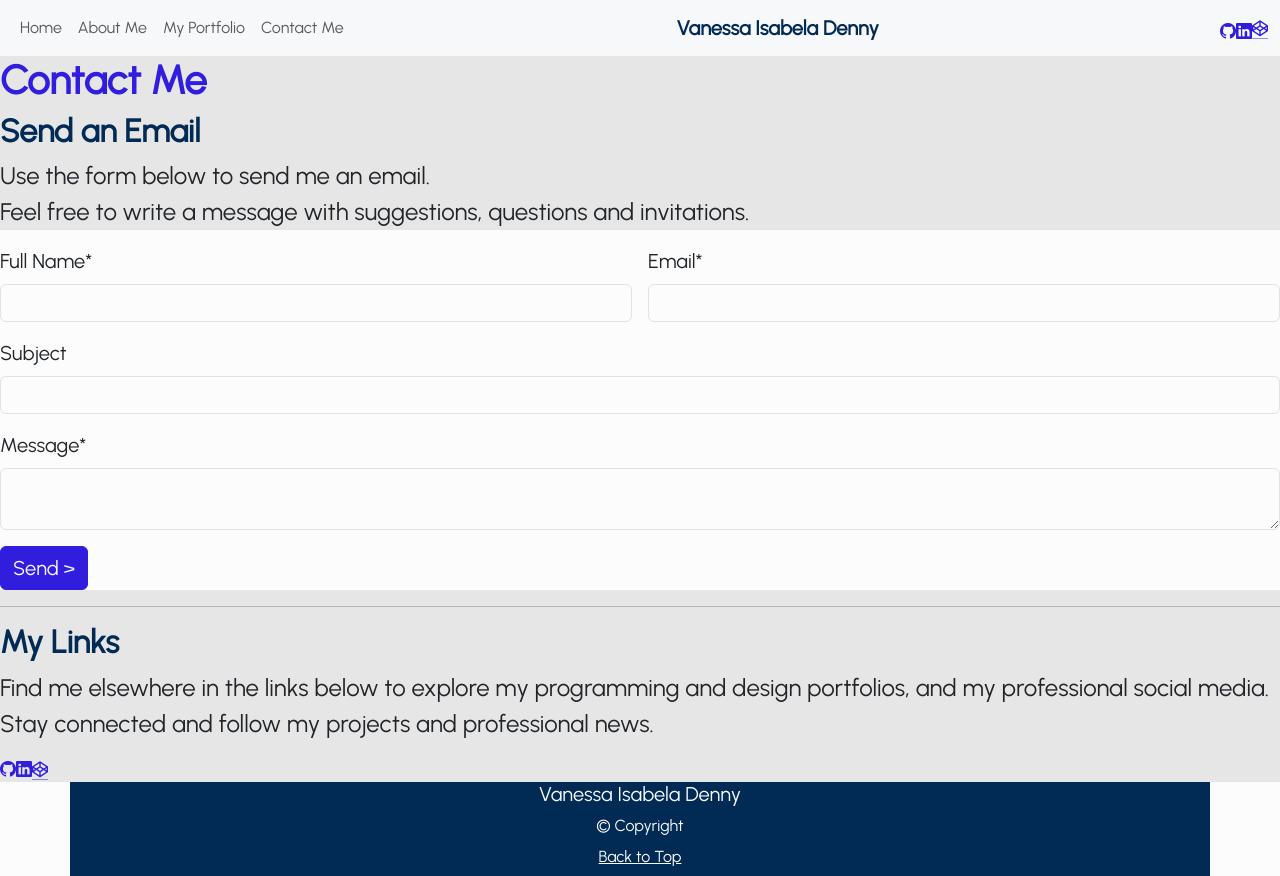
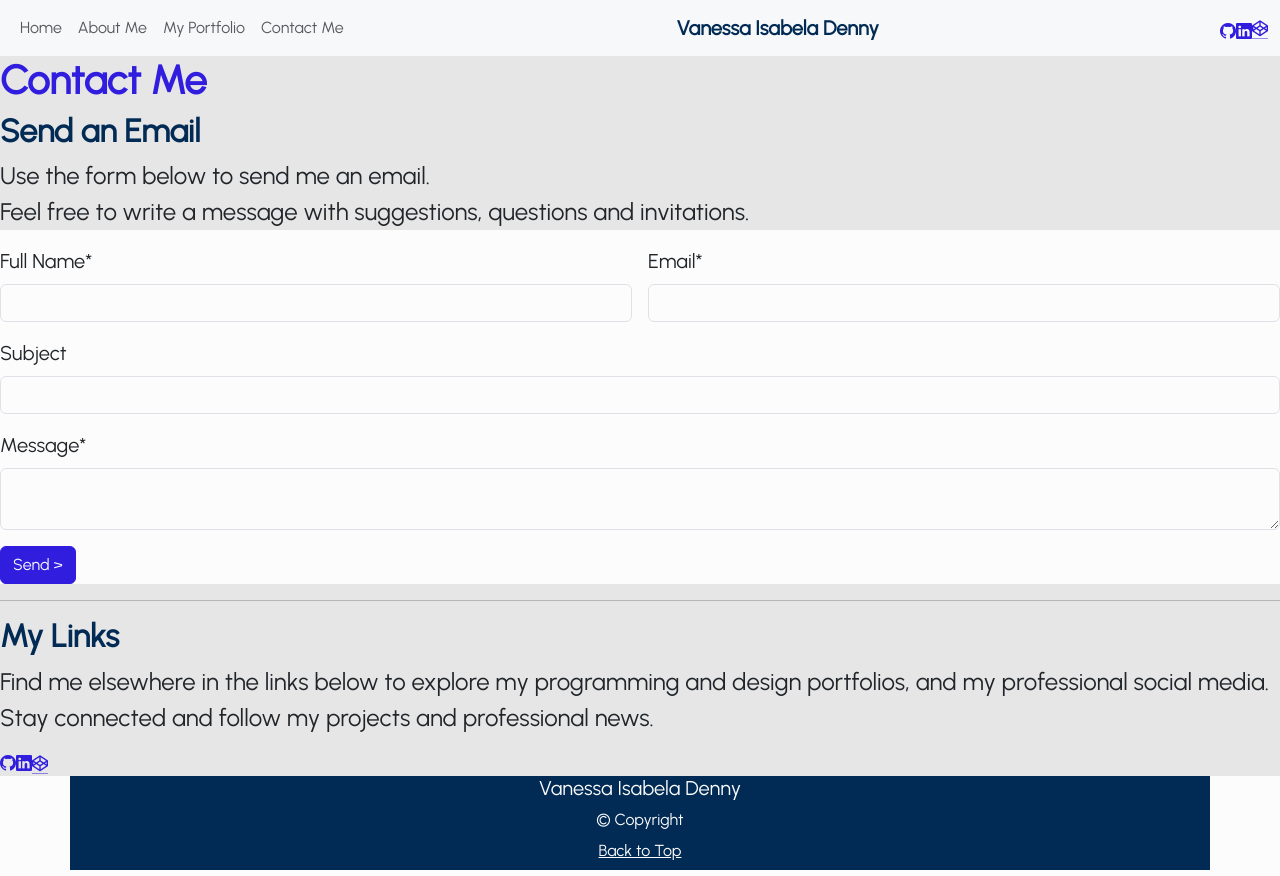
Before and after one commit to vanessaidenny/portfolio, an Angular app: page /contact in a window 1280 px wide. Built offline with nearby package versions, Linux system fonts and the light colour scheme.

Commit message:
style: Contact form

```diff
--- a/src/app/screens/contact/contact.component.html
+++ b/src/app/screens/contact/contact.component.html
@@ -24,7 +24,7 @@
       <textarea type="text" class="form-control" id="inputMessage" placeholder=""></textarea>
     </div>
     <div class="col-12">
-      <button type="submit" class="btn btn-primary fs-5" aria-label="Send email">Send ></button>
+      <button type="submit" class="btn btn-primary" aria-label="Send email">Send ></button>
     </div>
   </form>
 </section>
```
